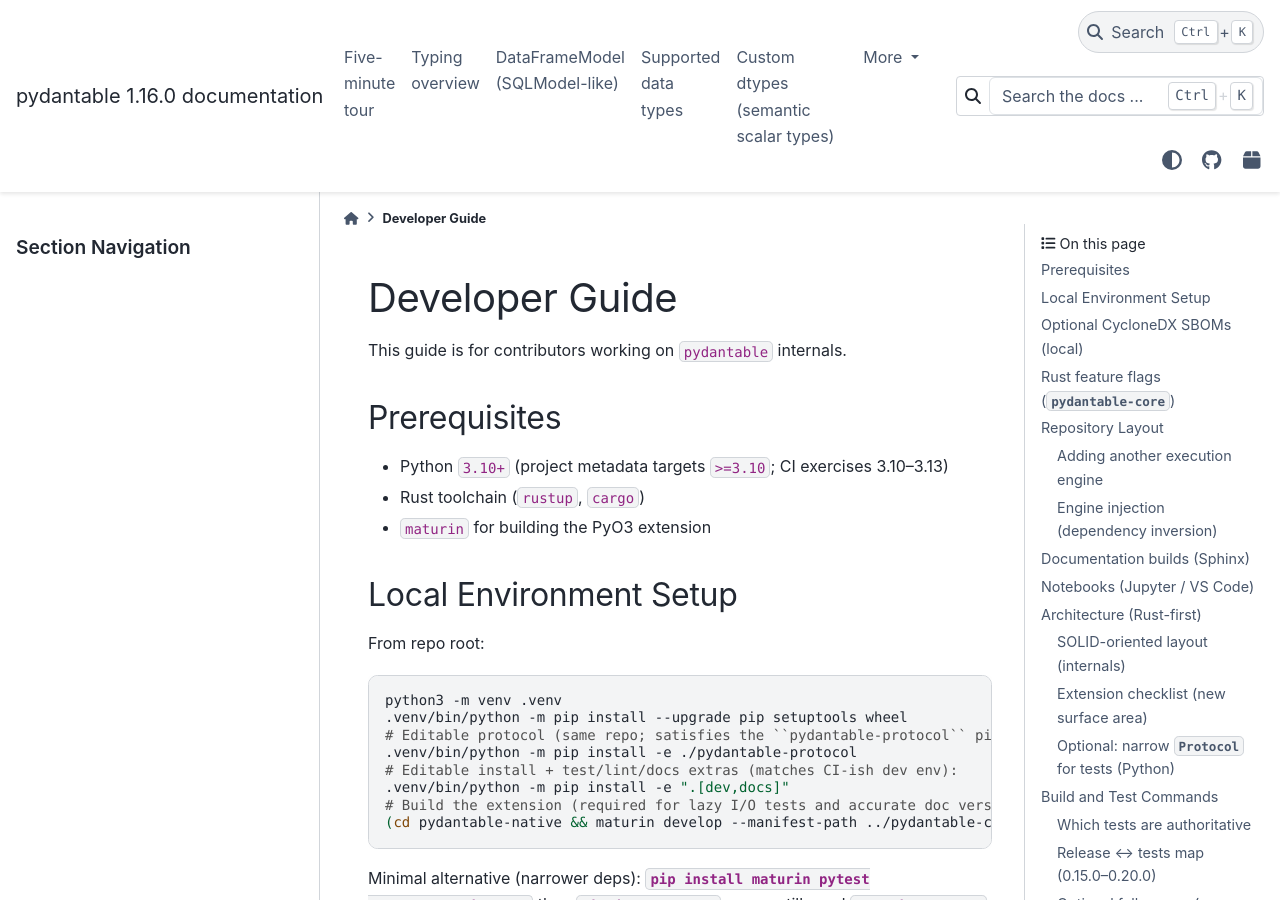
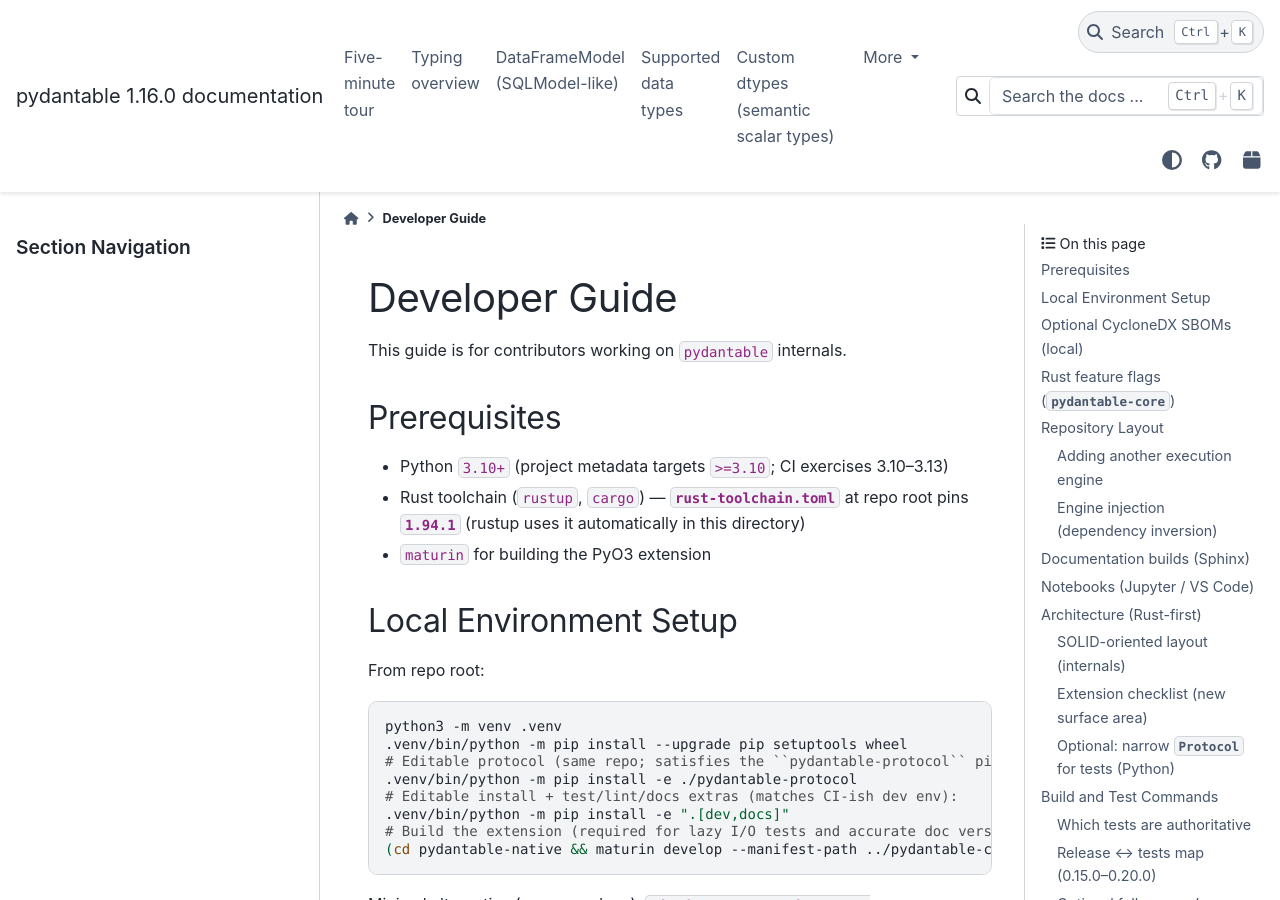
Before and after one commit to eddiethedean/pydantable, a Sphinx documentation site: the page built from docs/DEVELOPER.md, in a window 1280 px wide and 900 px high. Built offline with Sphinx 7.4.7 and the PyData theme 0.15.4, drawn with Linux system fonts in a browser that asks for light colours; pages that are not in the unit, such as notebooks, are missing from menus; the version number is read from the project's files by our own code.

Commit message:
chore: pin Rust 1.94.1 via rust-toolchain.toml
GitHub Actions (dtolnay/rust-toolchain) and local rustup pick up the repo
toolchain file automatically. Document the pin in DEVELOPER.md.

```diff
--- a/docs/DEVELOPER.md
+++ b/docs/DEVELOPER.md
@@ -5,7 +5,7 @@ This guide is for contributors working on `pydantable` internals.
 ## Prerequisites
 
 - Python `3.10+` (project metadata targets `>=3.10`; CI exercises 3.10–3.13)
-- Rust toolchain (`rustup`, `cargo`)
+- Rust toolchain (`rustup`, `cargo`) — **`rust-toolchain.toml`** at repo root pins **`1.94.1`** (rustup uses it automatically in this directory)
 - `maturin` for building the PyO3 extension
 
 ## Local Environment Setup
--- /dev/null
+++ b/rust-toolchain.toml
@@ -0,0 +1,3 @@
+[toolchain]
+channel = "1.94.1"
+components = ["rustfmt", "clippy"]
```
